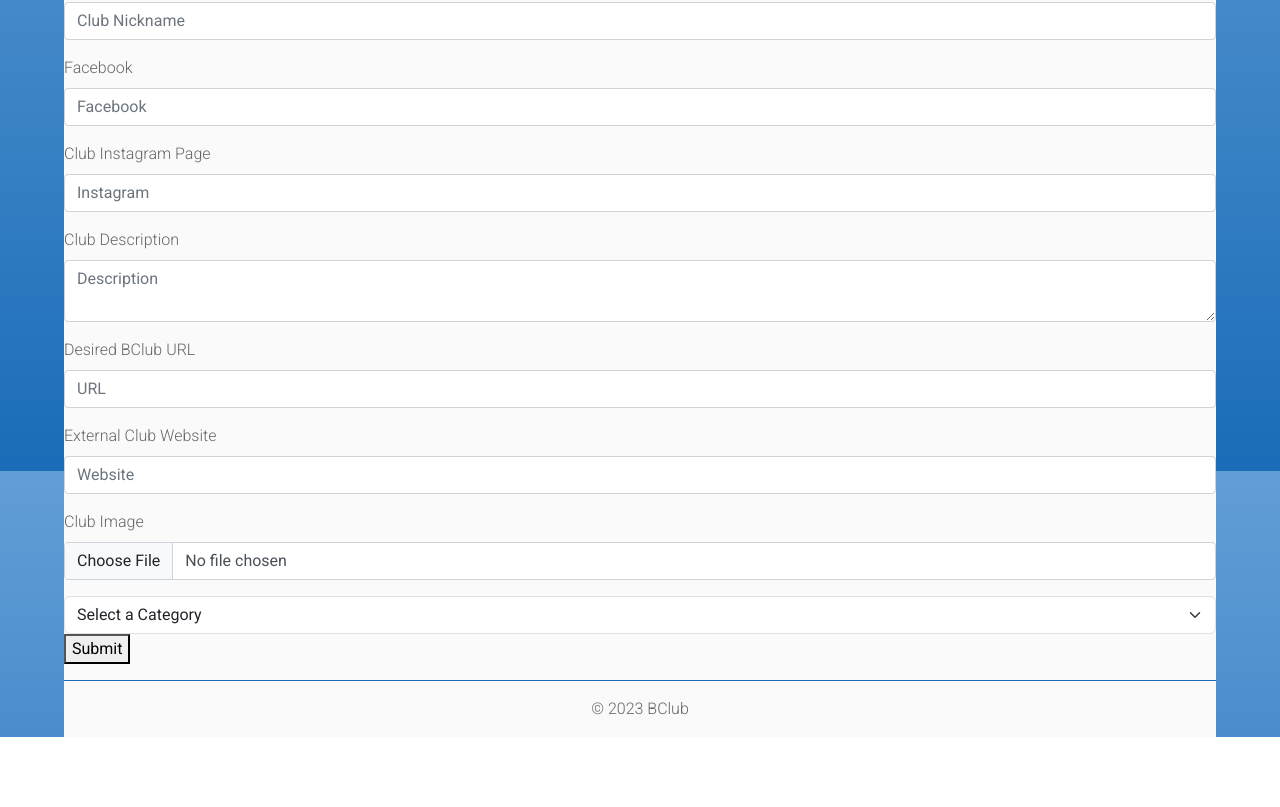
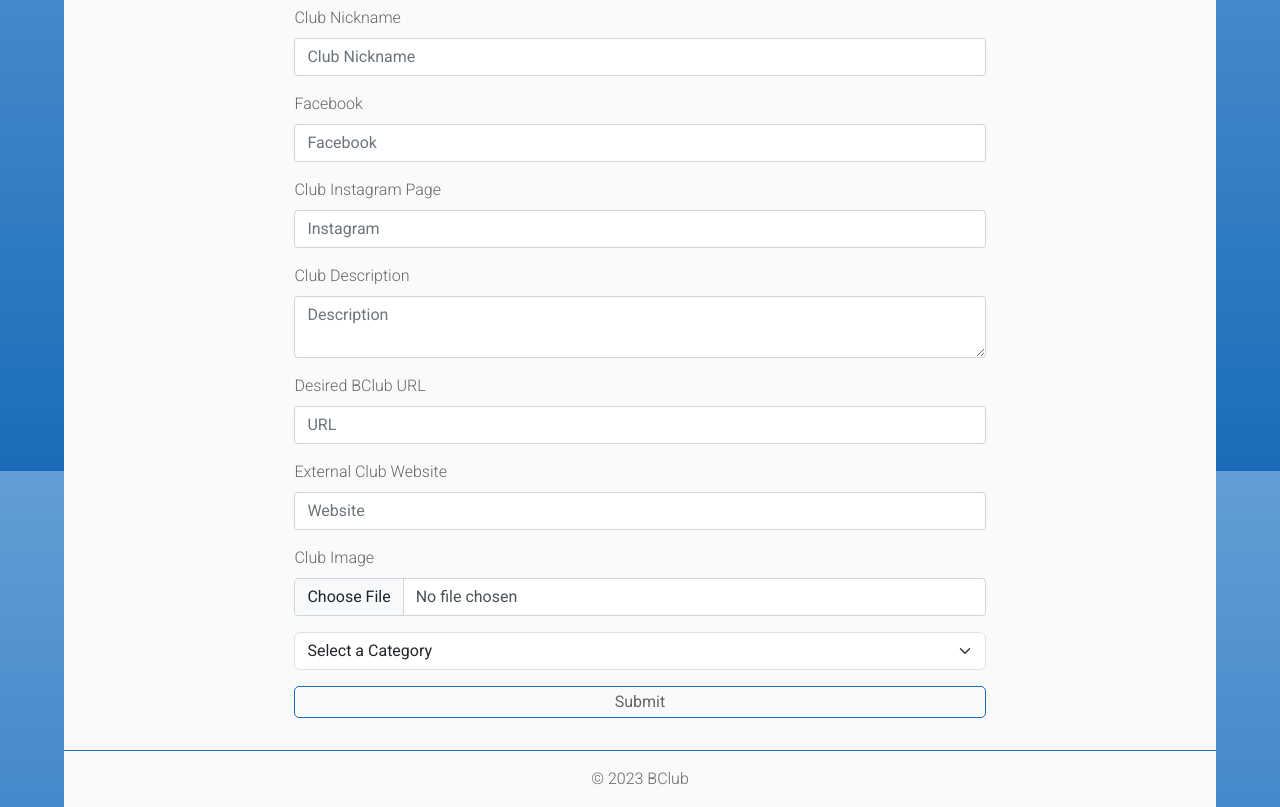
Before and after one commit to tylerdtran/BClub, a React (Create React App) app in the folder frontend/: page /clubsform in a window 1280 px wide. Shown: the part 329-1136 px from the top of the page. Before the commit the page ends 1066 px from the top, so only its background shows below. Built offline with nearby package versions, Linux system fonts and the light colour scheme; no server answers.

Commit message:
Linked ClubsForm to Catalog page
Linked ClubsForm to Catalog page using a button.
Fixed CSS of ClubsForm.

```diff
--- a/frontend/src/Catalog.js
+++ b/frontend/src/Catalog.js
@@ -5,7 +5,6 @@ import Card from 'react-bootstrap/Card';
 import Button from 'react-bootstrap/Button';
 import { db } from "./Firebase";
 import { ref, orderByChild, limitToLast, get, query, equalTo } from "firebase/database";
-import { render } from '@testing-library/react';
 
 export default function Catalog() {
   const [newClubs, setNewClubs] = useState([]);
@@ -93,6 +92,9 @@ export default function Catalog() {
     return (
       <div className="catalogContainer">
         <h1 className='centeredCategoryTitle'>Club Catalog</h1>
+        <Button className="goToClubForm" href="/ClubsForm">
+				  Submit a new club!
+			  </Button>
         {categories.map((category) => (
           <div className='categoryCenter' key={category.name}>
             <h2>{category.name}</h2>
--- a/frontend/src/Clubs.css
+++ b/frontend/src/Clubs.css
@@ -11,7 +11,7 @@
 }
 
 .clubFormButton{
-    margin: 1em 0em;
+    margin: 1em 0em !important;
     background: var(--dynamic-bg);
 	color: var(--dynamic-text-color);
 	border: 1px solid var(--dynamic-bruin-blue);
@@ -29,3 +29,8 @@
     position: relative;
     top: 4px;
 }
+
+.goToClubForm{
+    width: 98%;
+    margin: 0% 1% 2% 1% !important;
+}
--- a/frontend/src/ClubsForm.js
+++ b/frontend/src/ClubsForm.js
@@ -4,6 +4,7 @@ import { storage } from "./Firebase";
 import { Form } from "react-bootstrap";
 import { ref, set } from "firebase/database";
 import { ref as storageRef, uploadBytes, getDownloadURL } from "firebase/storage";
+import './Clubs.css';
 
 export default function ClubsForm() {
     const [clubType, setClubType] = useState("");
@@ -51,7 +52,7 @@ export default function ClubsForm() {
     }
     return (
         <div>
-        <Form onSubmit={clubForm}>
+        <Form className="clubForm" onSubmit={clubForm}>
             <h1>Submit a Club</h1>
             <Form.Group className="mb-3" controlId="exampleForm.ControlInput1">
                 <Form.Label>Club Name</Form.Label>
@@ -97,7 +98,7 @@ export default function ClubsForm() {
                   <option value="Recreational">Recreational</option>
                   <option value="Other">Other</option>
               </Form.Select>
-              <button type="submit">Submit</button>
+              <button className="clubFormButton" type="submit">Submit</button>
             </Form.Group>
         </Form>
         </div>
```
